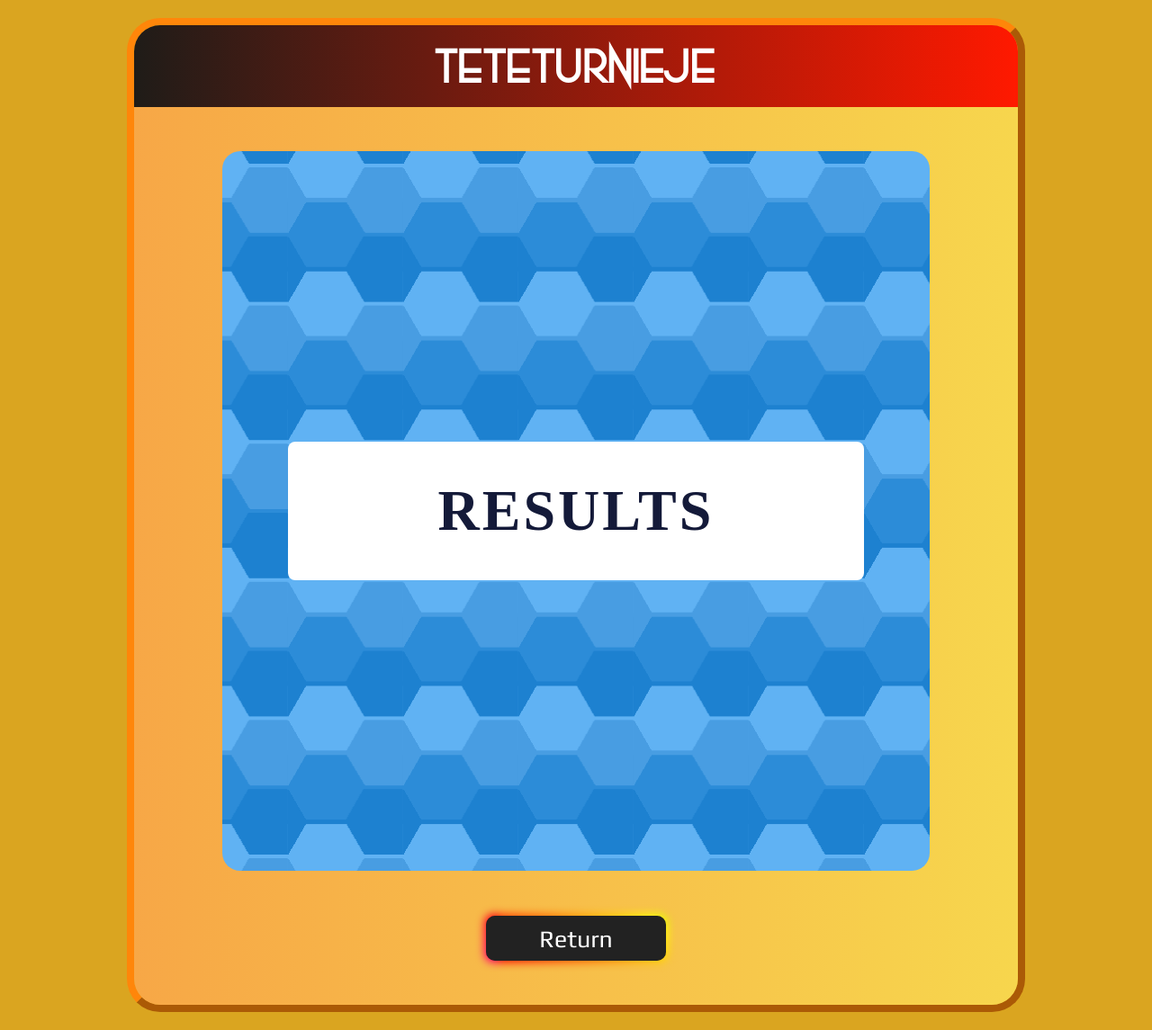
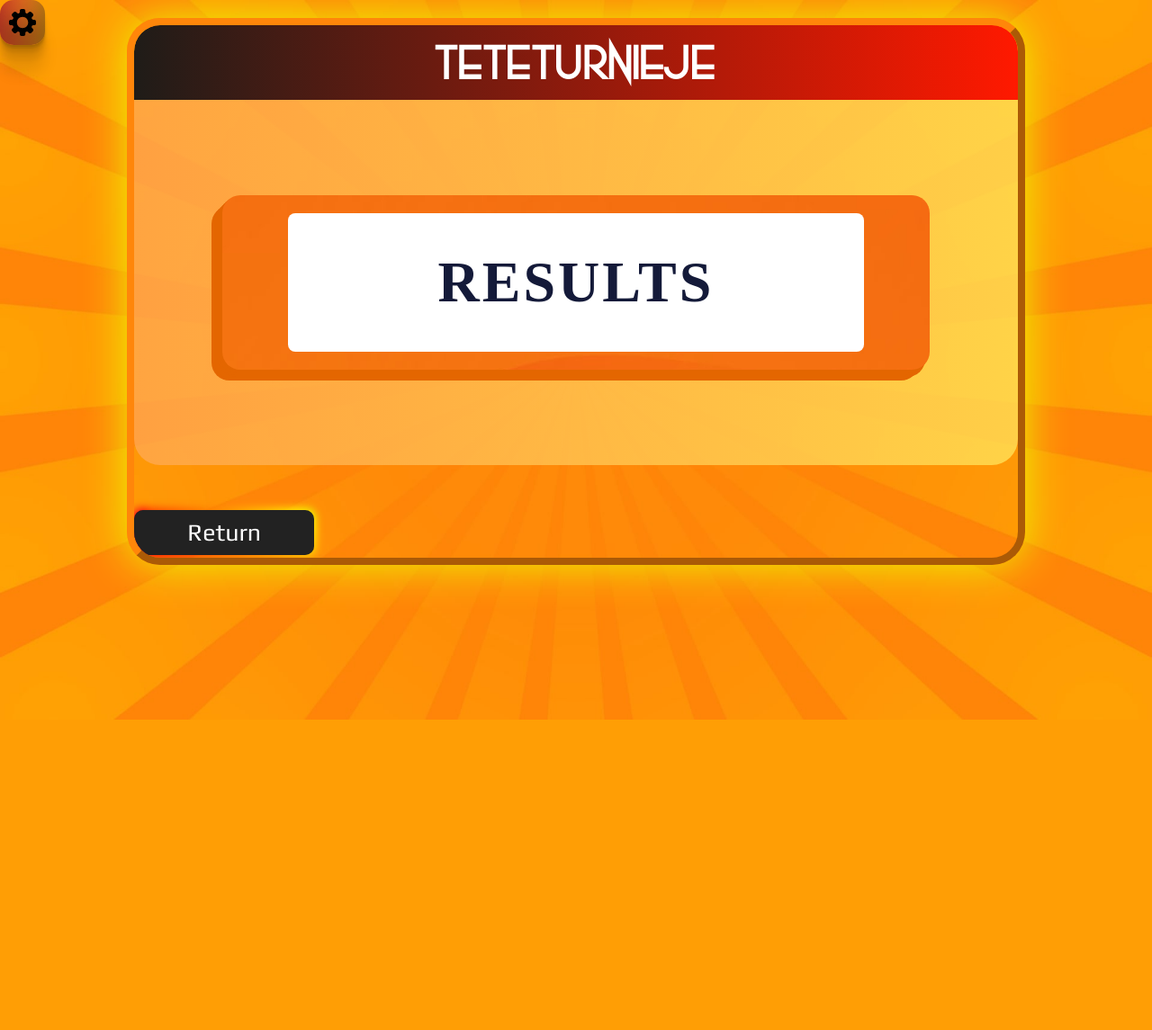
Before and after one commit to Karno15/Teteturnieje, a PHP site: page /finish.php?turniejid=1 in a window 1280 px wide. Shown: the whole page at 90% size. After the commit the page ends 800 px from the top, so only its background shows below. Run offline with PHP 8.4, Linux system fonts and the light colour scheme; the visitor is signed in with stand-in values (Sample User, id 1); some web fonts are replaced.

Commit message:
released new design

```diff
--- a/edit.php
+++ b/edit.php
@@ -58,7 +58,7 @@ if (!isset($_GET['turniejid'])) {
             </head>
 
             <body>
-
+                <div id="gear"><img src='images/gear.svg'></div>
                 <div class='lang' class="lang-select-container">
                     <span class="flag" style="cursor: pointer;"></span>
                     <select class="lang-select" name="lang" style="display: none;">
@@ -101,7 +101,6 @@ if (!isset($_GET['turniejid'])) {
                         </div><br>
 
                         <div class='startpopup'>
-                            <div id='pass'>
                             <table class='datatable'>
                                 <thead>
                                     <tr>
@@ -164,7 +163,6 @@ if (!isset($_GET['turniejid'])) {
                                 </tbody>
                             </table>
                         </div>
-                        </div>
                         <button onclick="location.href='host.php'" id='back' class='codeconfrim'>
                         </button>
                     </div>
--- a/editgrid.php
+++ b/editgrid.php
@@ -57,6 +57,7 @@ if (!isset($_GET['turniejid'])) {
     </head>
 
     <body>
+        <div id="gear"><img src='images/gear.svg'></div>
         <div class='lang' class="lang-select-container">
             <span class="flag" style="cursor: pointer;"></span>
             <select class="lang-select" name="lang" style="display: none;">
--- a/editquest.php
+++ b/editquest.php
@@ -282,6 +282,7 @@ if (!isset($_GET['turniejid'])) {
     </head>
 
     <body>
+        <div id="gear"><img src='images/gear.svg'></div>
         <div class='lang' class="lang-select-container">
             <span class="flag" style="cursor: pointer;"></span>
             <select class="lang-select" name="lang" style="display: none;">
--- a/error.php
+++ b/error.php
@@ -32,6 +32,7 @@ if (isset($_GET['info'])) {
 </head>
 
 <body>
+    <div id="gear"><img src='images/gear.svg'></div>
     <div class='lang' class="lang-select-container">
         <span class="flag" style="cursor: pointer;"></span>
         <select class="lang-select" name="lang" style="display: none;">
--- a/finish.php
+++ b/finish.php
@@ -189,6 +189,7 @@ $stmt->close();
 </head>
 
 <body>
+    <div id="gear"><img src='images/gear.svg'></div>
     <div class='lang' class="lang-select-container">
         <span class="flag" style="cursor: pointer;"></span>
         <select class="lang-select" name="lang" style="display: none;">
@@ -260,6 +261,7 @@ $stmt->close();
                             })
                         });
                     </script>
+            </div>
             <button id='back' class='button-85' style='padding: 0; min-width: 200px;'></button>
             <?php
             if (isset($_SESSION['userid'])) {
@@ -269,5 +271,4 @@ $stmt->close();
             ?>
         </div>
     </div>
-    </div>
 </body>
--- a/host.php
+++ b/host.php
@@ -65,6 +65,7 @@ if (!isset($_SESSION['userid']) || !isset($_SESSION['username'])) {
 </head>
 
 <body>
+  <div id="gear"><img src='images/gear.svg'></div>
   <div class='lang' class="lang-select-container">
     <span class="flag" style="cursor: pointer;"></span>
     <select class="lang-select" name="lang" style="display: none;">
@@ -112,7 +113,6 @@ if (!isset($_SESSION['userid']) || !isset($_SESSION['username'])) {
       </div>
       <br>
       <div class='startpopup'>
-        <div id='pass'>
           <table class='datatable'>
             <thead>
               <tr>
@@ -157,9 +157,8 @@ if (!isset($_SESSION['userid']) || !isset($_SESSION['username'])) {
               ?>
             </tbody>
           </table>
+          <span class="disclaimer" id='tipHover'></span>
         </div>
-        <span class="disclaimer" id='tipHover'></span>
-      </div>
       <button onclick="location.href='logged.php'" id='back' class='codeconfrim'>
       </button>
     </div>
--- a/index.php
+++ b/index.php
@@ -33,7 +33,7 @@ $lang = (isset($_SESSION['lang']) ? $_SESSION['lang'] : '');
             background-color: #8EC5FC;
             background-image: linear-gradient(62deg, #8EC5FC 0%, #f3f3f3 100%);
             * {
-                background: linear-gradient(135deg, orange, blue);
+                background: linear-gradient(135deg, darkorange, blue);
                 -webkit-background-clip: text;
                 -webkit-text-fill-color: transparent;
             }
@@ -65,7 +65,7 @@ $lang = (isset($_SESSION['lang']) ? $_SESSION['lang'] : '');
     </style>
 </head>
 
-<body>
+<body loading="lazy">
     <div id="gear"><img src='images/gear.svg'></div>
     <div class='lang' class="lang-select-container">
         <span class="flag" style="cursor: pointer;"></span>
@@ -121,9 +121,9 @@ $lang = (isset($_SESSION['lang']) ? $_SESSION['lang'] : '');
     </div>
     <div id='popup'>
     </div>
+    <a id='bgcontr' href="https://www.vecteezy.com/free-vector/orange-background">Background Vectors by Vecteezy</a>
     <div id='footer'>v<span id='ver'><?php echo file_get_contents('verinfo.txt');
                                         ob_flush(); ?>
         </span> Made by @karkarno
     </div>
-
 </body>
--- a/logged.php
+++ b/logged.php
@@ -37,6 +37,7 @@ $login = (isset($_SESSION['username']) ? $_SESSION['username'] : '');
 </head>
 
 <body>
+    <div id="gear"><img src='images/gear.svg'></div>
     <div class='lang' class="lang-select-container">
         <span class="flag" style="cursor: pointer;"></span>
         <select class="lang-select" name="lang" style="display: none;">
--- a/script.js
+++ b/script.js
@@ -77,7 +77,7 @@ $(document).ready(function () {
     });
 
     loginHTML = '<button id="closeButton" class="codeconfrim">' + translations['return'][lang] + '</button><br>' +
-        translations['login'][lang].toUpperCase() + '<br><form action="login.php" method="post">' +
+        translations['log in'][lang].toUpperCase() + '<br><form action="login.php" method="post">' +
         'Login:<br><input type="text" name="login" class="inputlogin" maxlength="12" required><div id="definput">' +
         '<div id="definput">' + translations['password'][lang] + ':</br><input type="password" name="pass" class="inputlogin" required></div>' +
         '<button type="submit" class="codeconfrim">' + translations['log in'][lang] + '</button></form>';
--- a/style.css
+++ b/style.css
@@ -33,10 +33,22 @@
   src: url('fonts/infoTitle.ttf');
 }
 
+@keyframes glow {
+
+  0%,
+  100% {
+    box-shadow: 0 0 20px #edf502;
+  }
+
+  50% {
+    box-shadow: 0 0 100px #edf502;
+  }
+}
+
 body {
   margin: 0 auto;
   background-color: goldenrod;
-  /* background-image: url('ximages/bg.webp'); */
+  background-image: url('images/bg2.jpg');
   background-repeat: no-repeat;
   background-attachment: fixed;
   background-size: 100% 100%;
@@ -44,6 +56,7 @@ body {
   justify-content: center;
   align-items: center;
   padding: 20px 60px 20px 60px;
+  flex-direction: column;
 }
 
 #footer {
@@ -66,10 +79,13 @@ body {
   font-size: 30pt;
   min-height: 80%;
   z-index: 4;
+  box-shadow: 0 0 10px #edf502;
+  animation: glow 3s ease-in-out infinite;
+  overflow: hidden;
 }
 
 #head {
-  height: 12%;
+  height: 83px;
   display: flex;
   justify-content: center;
   align-items: center;
@@ -99,11 +115,13 @@ body {
   background: linear-gradient(to right, #ffa851c9, #ffe359c9);
   font-family: 'Work Sans';
   border-radius: 0 0 29px 29px;
-  min-height: 67%;
+  min-height: 68.5%;
   flex: 1;
 }
 
 .startpopup {
+  background: rgba(255, 153, 51, 1);
+  background-image: url('images/texture.jpg');
   display: flex;
   justify-content: center;
   align-items: center;
@@ -112,73 +130,23 @@ body {
   font-family: 'Work Sans';
   font-weight: 700;
   border-radius: 20px;
-  background: rgba(255, 153, 51, 1);
   padding: 20px 60px 20px 60px;
   font-size: 18pt;
   min-width: 80%;
-
+  overflow: hidden;
+  max-height: fit-content;
+  box-shadow: -2px 2px 0px #e46600,
+    -4px 4px 0px #e46600,
+    -6px 6px 0px #e46600,
+    -5px 8px 0px #e46600,
+    -10px 10px 0px #e46600,
+    -12px 12px 0px #e46600;
+  overflow-y: scroll;
+  max-width: fit-content;
 }
 
-.startpopup{
-	--u: 1vmax; /* change hexagon size */
-	--c1: #60b2f3;
-	--c2: #489de2;
-	--c3: #2c8cd8;
-	--c4: #1d81d0;
-	--gp: 50% / calc(var(--u) * 10) calc(var(--u) * 12);
-	--glt: repeating-conic-gradient(
-			from 210deg at 16.66% 25%,
-			var(--c2) 0% 33.3%,
-			#fff0 0% 100%
-		)
-		var(--gp);
-	--glb: repeating-conic-gradient(
-			from 210deg at 16.66% 75%,
-			var(--c4) 0% 33.3%,
-			#fff0 0% 100%
-		)
-		var(--gp);
-	height: 100vh;
-	background: repeating-linear-gradient(
-				to bottom,
-				var(--c1) 0% 1.5%,
-				transparent 1.5% 23.5%,
-				var(--c2) 23.5% 26.5%,
-				transparent 26.5% 48.5%,
-				var(--c3) 48.5% 51.5%,
-				transparent 51.5% 73.5%,
-				var(--c4) 73.5% 76.5%,
-				transparent 76.5% 98.5%,
-				var(--c1) 98.5% 100%
-			)
-			var(--gp),
-		var(--glt), var(--glb), var(--glt), var(--glb), var(--glt), var(--glb),
-		var(--glt), var(--glb),
-		repeating-conic-gradient(
-				from 150deg at 50% 75%,
-				var(--c1) 0% 33.3%,
-				#fff0 0% 100%
-			)
-			var(--gp),
-		repeating-conic-gradient(
-				from 90deg at 66.66% 50%,
-				var(--c4) 0% 33.3%,
-				#fff0 0% 100%
-			)
-			var(--gp),
-		repeating-conic-gradient(
-				from -90deg at 50% 25%,
-				var(--c1) 0% 33.3%,
-				var(--c2) 0% 66.4%,
-				var(--c3) 0% 100%
-			)
-			var(--gp);
-	overflow: hidden;
-}
-
-
 .note-editable {
-  background: rgb(255, 153, 51);
+  background-image: url('images/texture.jpg');
 }
 
 .inputy {
--- a/translation/translation.js
+++ b/translation/translation.js
@@ -289,7 +289,7 @@ var translations = {
     },
     'pageInfoTitle': {
         'en': "What is TeTeTurnieje?",
-        'pl': "Czym są TeTeTurnieje?"
+        'pl': "Co to TeTeTurnieje?"
     },
     'pageInfo': {
         'en': "TeTeTurnieje is an online game that allows you to organize your own quiz tournaments and play them with friends. Simply create your tournament by adding questions, and then share the four-digit code with your crew.<br> <br> As the host, you have control over awarding and deducting points for answers.<br> It is recommended to use voice chat or regular group chat to further enhance the gameplay.",
```
Also changed, not shown: other parts of style.css (+49 -36 lines), joined.php (+5 -5 lines), images/bg2.jpg (added), images/texture.jpg (added). Lines whose indentation alone changed are shown as unchanged.
